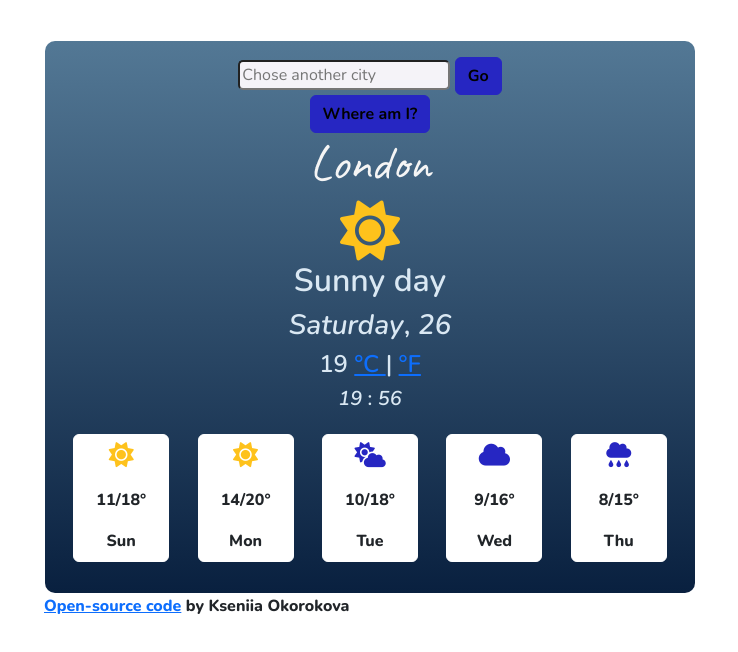
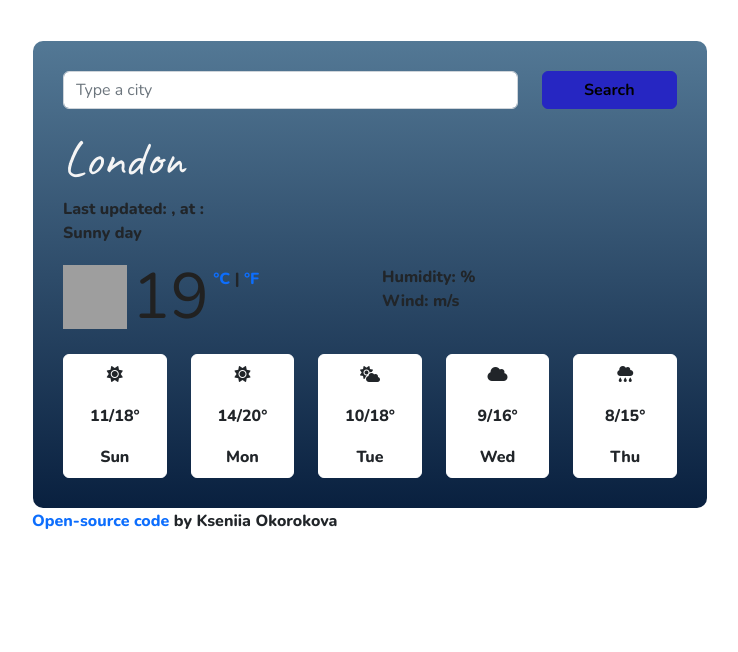
Before and after one commit to FrankThalia/weather_app, a plain HTML site: page index.html in a window 1280 px wide. Shown: the whole page, without its empty margins (270-1008 px from the left). Drawn offline with nearby package versions, Linux system fonts and the light colour scheme; grey boxes are pictures that could not be loaded.

Commit message:
fixed html structure and connected elements in css

```diff
--- a/index.html
+++ b/index.html
@@ -24,7 +24,7 @@
       rel="stylesheet"
     />
     <link rel="stylesheet" href="src/styles.css" />
-
+    <link href="src/script.js" rel="stylesheet" type="text/css" />
     <script
       src="https://kit.fontawesome.com/f4bcc7fbda.js"
       crossorigin="anonymous"
@@ -33,52 +33,52 @@
   </head>
   <body>
     <div class="container">
-      <div class="container text-center">
         <div class="card">
           <div class="card-body">
-            <div class="row">
-              <div class="col-sm">
                 <form id="form">
+<div class="row">
+            <div class="col-9">
                   <input
-                    class="chose-city"
-                    type="text"
-                    placeholder="Chose another city"
-                    id="text-input"
+                    class="form-control"
+                    type="search"
+                    placeholder="Type a city"
+                    id="city-input"
                   />
-                  <button type="submit" class="btn btn-primary">Go</button>
+                </div>
+                <div class="col-3">
+                  <input type="submit" class="btn btn-primary w-100" value="Search" />
+                </div>
+                </div>
                 </form>
+                <div class="overview">
+                  <ul>
+                    <h1 id="city">London</h1>
+                    <li>Last updated: <span id="actual-day"></span>, <span id="actual-date"></span> at <span id="actual-hours"></span>:<span id="actual-minutes"></span></li>
+                    <li id="description">Sunny day</li>
+                  </ul>
+                </div>
 
-                <span>
-                  <button
-                    type="submit"
-                    class="btn btn-primary"
-                    id="locationNow"
-                  >
-                    Where am I?
-                  </button></span
-                >
-                <h1 id="city">London</h1>
-                <h2>
-                  <i class="fa-solid fa-sun"></i>
-                  <br />
-                  Sunny day
-                </h2>
-                <h3>
-                  <i id="actual-day">Saturday</i>,
-                  <i id="actual-date">22</i>
-                </h3>
-                <h4>
-                  <span class="currentTEmperature">19</span>
+                <div class="row">
+                <div class="col-6">
+                  <div class="d-flex weather-temperature" alt="" id="icon">
+
+                <img src="https://ssl.gstatic.com/onebox/weather/64/rain_heavy.png"></i>
+                <div class="tempUnit">
+                  <strong id="temperature">19</strong
+                    ><span class="units"
+                      >
                   <a href="#" id="celsius"> °C </a>|
                   <a href="#" id="fahrenheit"> °F</a>
-                </h4>
-                <h5>
-                  <i id="actual-hours">10</i>
-                  :
-                  <i id="actual-minutes">00</i>
-                </h5>
-              </div>
+                  </div>
+                  </div>
+               </div>
 
+              <div class="col-6"><ul>
+                  <li>Humidity: <span id="humidity"></span>%</li>
+                  <li>Wind: <span id="wind"></span> m/s</li>
+                </ul></div>
+                </div>
+                <div class="weather-forecast" id="forecast"></div>
               <div class="row weather-list">
                 <div class="col-sm">
                   <div class="card weather-day">
@@ -138,16 +138,15 @@
               </div>
             </div>
           </div>
-        </div>
-        <div class="git-link">
+          <div class="git-link">
           <a href="https://github.com/FrankThalia/weather_app.git"
             >Open-source code</a
           >
           by Kseniia Okorokova
         </div>
+        </div>
+
       </div>
     </div>
-
-    <script src="src/script.js"></script>
   </body>
 </html>
--- a/src/styles.css
+++ b/src/styles.css
@@ -8,20 +8,13 @@ h1 {
   font-size: 50px;
 }
 
-h2,
-h3,
-h4,
-h5 {
-  color: #dae8f3;
-  font-weight: 600;
-}
-h2 .fa-sun {
-  font-size: 60px;
-  color: rgb(254, 194, 28);
-}
-
 ul {
   list-style-type: none;
+  margin: 0;
+  padding: 0;
+}
+a {
+  text-decoration: none;
 }
 .container {
   margin: 40px auto;
@@ -33,42 +26,51 @@ ul {
 .card-body {
   background: linear-gradient(to top, #09203f 0%, #537895 100%);
   border-radius: 10px;
+  padding: 30px;
 }
 .btn-primary {
   background-color: rgb(38, 38, 194);
   border-color: rgb(38, 38, 194);
   color: black;
   font-weight: bold;
-  margin: 0 auto;
-}
-.chose-city {
-  border-radius: 5px;
-  background-color: rgb(245, 243, 248);
 }
 
 .list-group {
   --bs-list-group-border-color: rgb(255, 255, 255);
 }
-.weather-day {
-  width: 6rem;
-  margin: 5px auto;
+
+.overview {
+  margin: 20px auto;
+}
+
+.weather-temperature {
+  margin-bottom: 25px;
+}
+
+.weather-temperature img {
+  margin-right: 5px;
+  width: 64px;
+  height: 64px;
+}
+.weather-temperature strong {
+  font-size: 64px;
+  font-weight: 400;
+  color: #212121;
+  line-height: 1;
+}
+
+.weather-temperature .active {
+  color: #212121;
+  cursor: default;
+  text-decoration: none;
 }
 
 .weather-list {
-  margin: 0 auto;
-  padding: 10px;
+  text-align: center;
 }
 
-.fa-sun {
-  color: rgb(254, 194, 28);
-  font-size: 25px;
+.units {
+  position: relative;
+  font-size: 16px;
+  top: -34px;
 }
-.fa-cloud-rain,
-.fa-cloud,
-.fa-cloud-sun {
-  color: rgb(38, 38, 194);
-  font-size: 25px;
-}
-.git-link {
-  text-align: left;
-}
```
